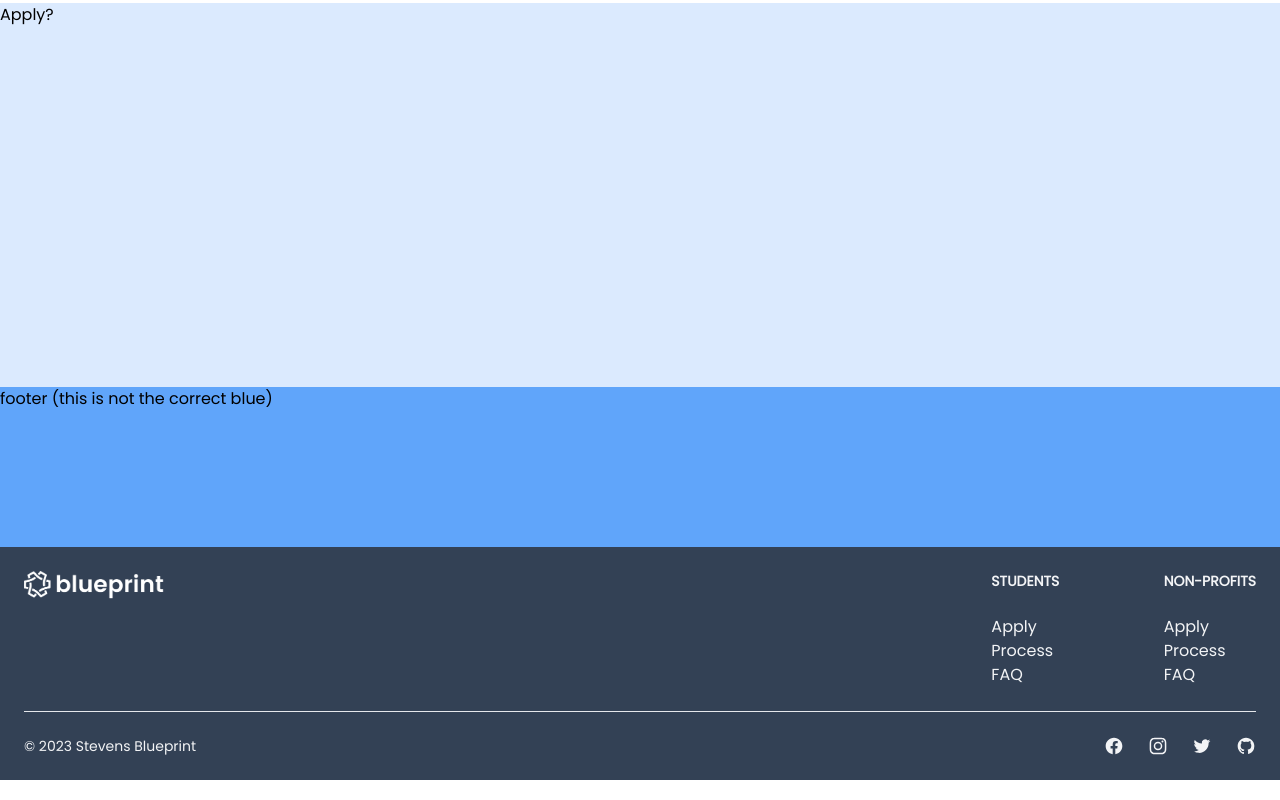
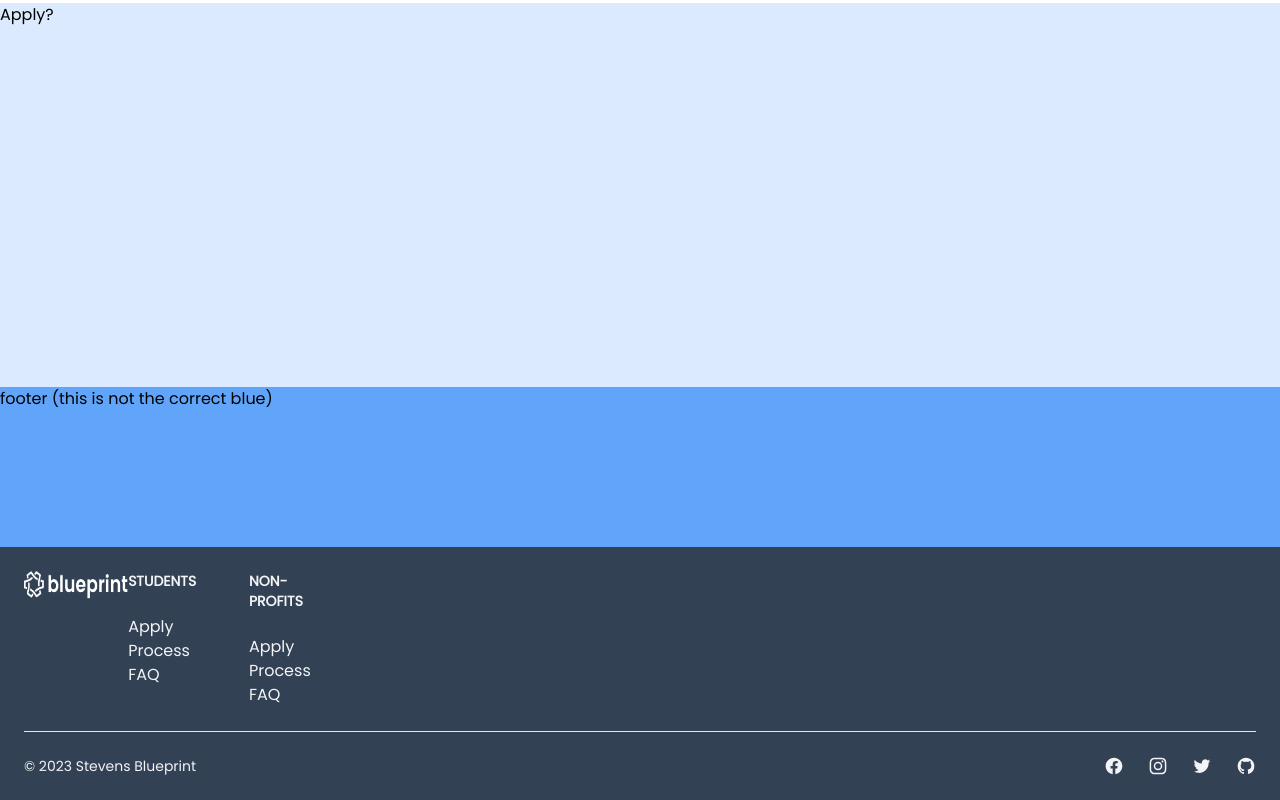
Before and after one commit to OwenTruong/blueprint_website, a React (Create React App) app: page / in a window 1280 px wide. Shown: the part 1438-2238 px from the top of the page. Built offline with nearby package versions, Linux system fonts and the light colour scheme.

Commit message:
instagram link and move content

```diff
--- a/src/components/Footer.jsx
+++ b/src/components/Footer.jsx
@@ -10,7 +10,7 @@ function Footer() {
             <span className="self-center text-2xl font-semibold whitespace-nowrap " />
           </a>
         </div>
-        <div className="grid grid-cols-2 gap-8 sm:gap-20 sm:grid-cols-2">
+        <div className="grid grid-cols-2 gap-8 sm:gap-20 sm:grid-cols-10">
           <div>
             <h2 className="mb-6 text-sm font-semibold text-gray-100 uppercase ">
               Students
@@ -76,7 +76,10 @@ function Footer() {
             </svg>
             <span className="sr-only">Facebook page</span>
           </a>
-          <a href="/" className="text-gray-100 hover:text-gray-100 ">
+          <a
+            href="https://www.instagram.com/stevensblueprint/"
+            className="text-gray-100 hover:text-gray-100 "
+          >
             <svg
               className="w-5 h-5"
               fill="currentColor"
```
